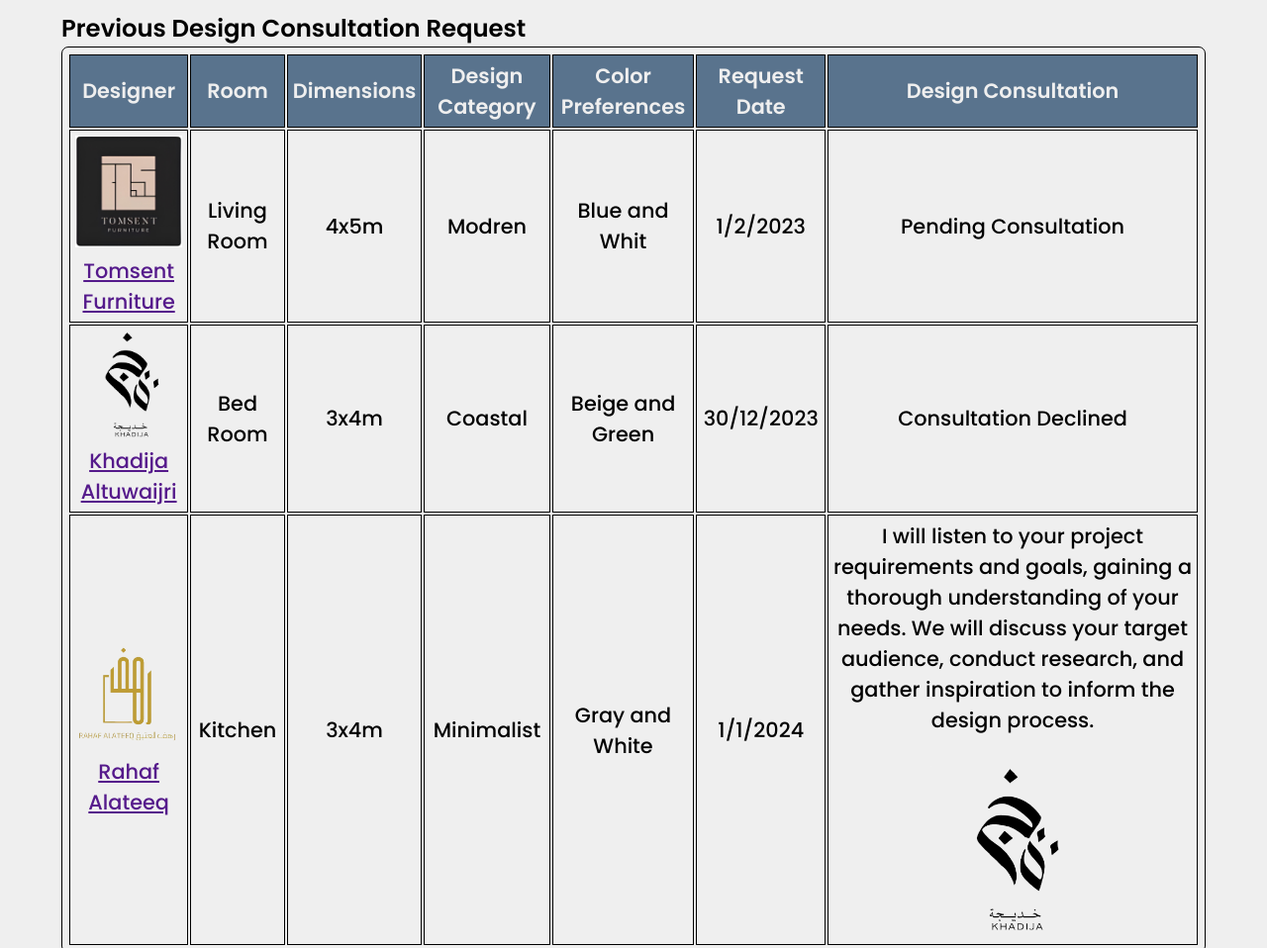
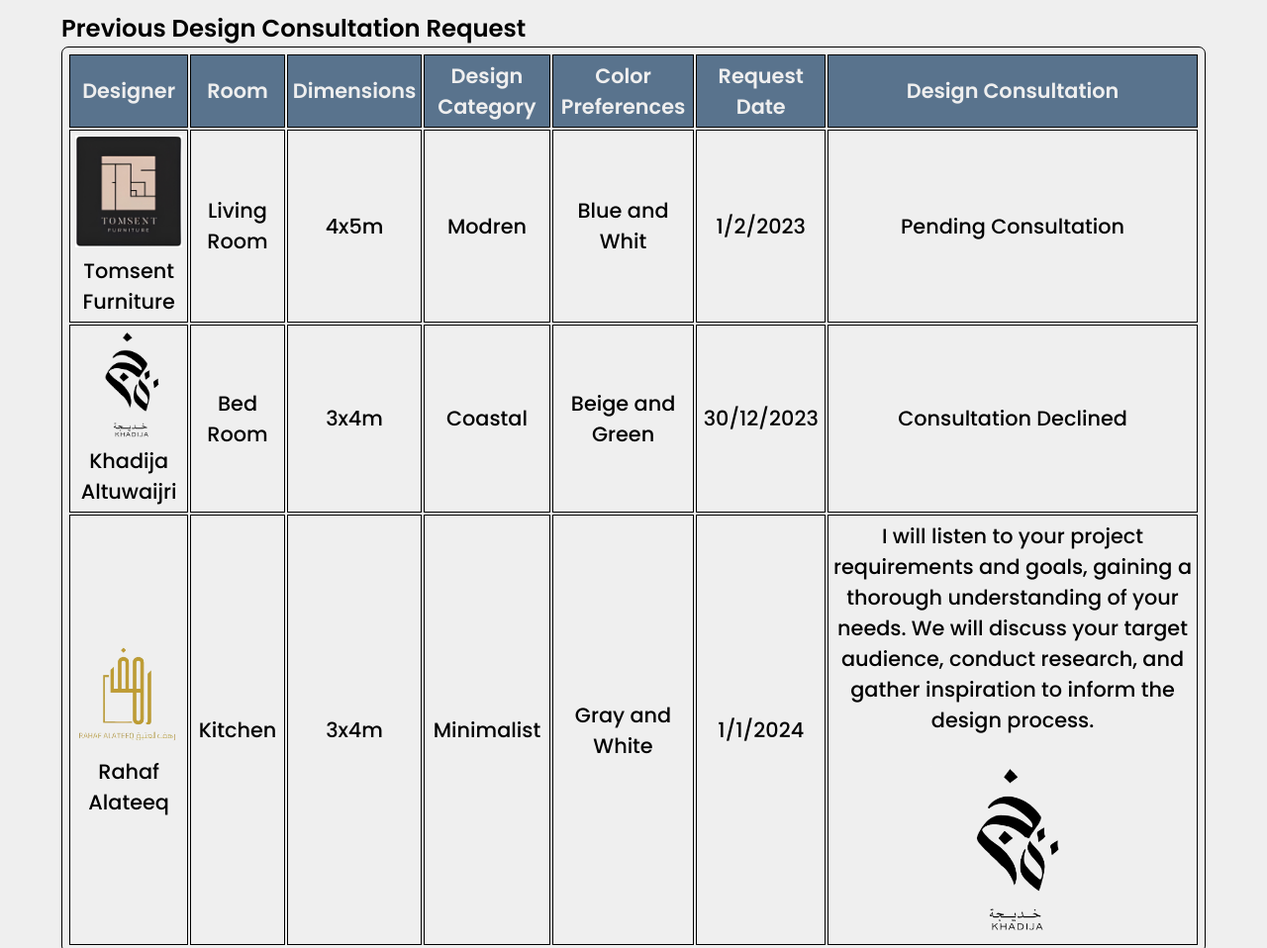
Before and after one commit to mriamft/Majlas, a website: page public_html/ClientHomePage.html in a window 1280 px wide. Shown: the part 1120-2078 px from the top of the page at 99% size. Drawn offline with Linux system fonts and the light colour scheme.

Commit message:
ClientHomePage

```diff
--- a/public_html/ClientHomePage.html
+++ b/public_html/ClientHomePage.html
@@ -88,7 +88,7 @@
                     <th>Design Consultation</th>
                 </tr>
                 <tr>
-                    <td><a href=""><img src="image/Tomsent.jpg" alt="Tomsent's Logo"></a><br><a href="" class="desName">Tomsent Furniture</a></td>
+                    <td><img src="image/Tomsent.jpg" alt="Tomsent's Logo"><br><p>Tomsent Furniture</p></td>
                     <td>Living Room</td>
                     <td>4x5m</td>
                     <td>Modren</td>
@@ -97,7 +97,7 @@
                     <td>Pending Consultation</td>
                 </tr>
                 <tr>
-                    <td><a href=""><img src="image/khadijaLogo.PNG" alt="Rahaf's Logo"></a><br> <a href="" class="desName">Khadija Altuwaijri</a></td>
+                    <td><img src="image/khadijaLogo.PNG" alt="Rahaf's Logo"><br><p>Khadija Altuwaijri</p></td>
                     <td>Bed Room</td>
                     <td>3x4m</td>
                     <td>Coastal</td>
@@ -106,13 +106,13 @@
                     <td>Consultation Declined</td>
                 </tr>
                 <tr>
-                    <td><a href=""><img src="image/RahafLogo.PNG" alt="Rahaf's Logo"></a><br> <a href="" class="desName">Rahaf Alateeq</a></td>
+                    <td><img src="image/RahafLogo.PNG" alt="Rahaf's Logo"><br> <p>Rahaf Alateeq</p></td>
                     <td>Kitchen</td>
                     <td>3x4m</td>
                     <td>Minimalist</td>
                     <td>Gray and White</td>
                     <td>1/1/2024</td>
-                    <td><p>I will listen to your project requirements and goals, gaining a thorough understanding of your needs. We will discuss your target audience, conduct research, and gather inspiration to inform the design process.</p><br><a href=""><img src="image/khadijaLogo.PNG" alt="designer's consulation" class="conImg"></a></td>
+                    <td><p>I will listen to your project requirements and goals, gaining a thorough understanding of your needs. We will discuss your target audience, conduct research, and gather inspiration to inform the design process.</p><br><img src="image/khadijaLogo.PNG" alt="designer's consulation" class="conImg"></td>
                 </tr>
             </table>
         </div>
```
